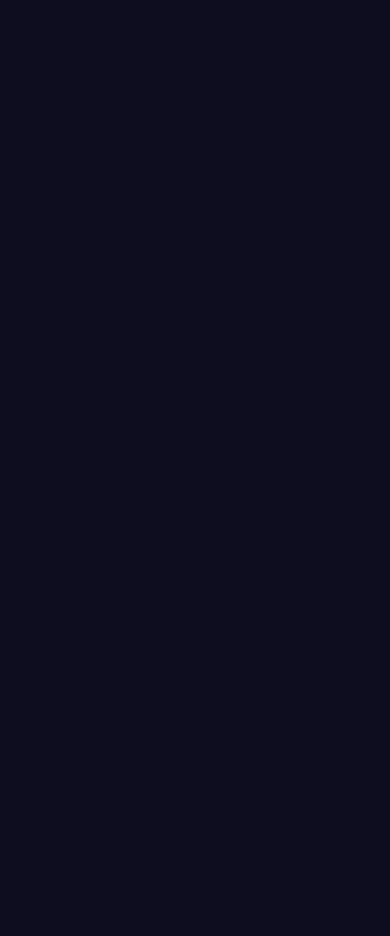
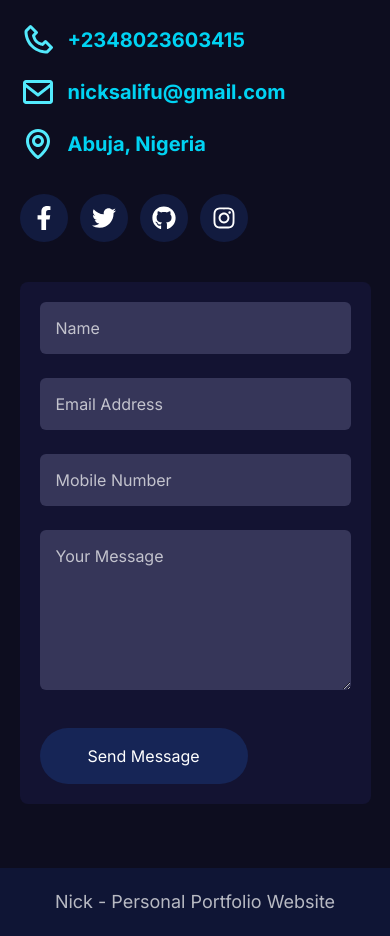
Before and after one commit to Nick-Salifu/web_portfolio, a Next.js app: page / in a window 390 px wide. Shown: the part 7820-8756 px from the top of the page. Before the commit the page ends 7606 px from the top, so only its background shows below. Built offline with nearby package versions, Linux system fonts and the light colour scheme.

Commit message:
completed the contact and footer section as well as added the scroll to top button

```diff
--- a/app/layout.jsx
+++ b/app/layout.jsx
@@ -1,6 +1,8 @@
 import { Inter } from "next/font/google";
 import "./globals.css";
 import ResponsiveNav from "@/components/Home/Navbar/ResponsiveNav";
+import Footer from "@/components/Home/Footer/Footer";
+import ScrollToTop from "@/components/Helper/ScrollToTop";
 
 const font = Inter({
   weight: ["100", "200", "300", "400", "500", "600", "700", "800", "900"],
@@ -20,6 +22,8 @@ export default function RootLayout({ children }) {
       >
         <ResponsiveNav />
         {children}
+        <Footer />
+        <ScrollToTop />
       </body>
     </html>
   );
--- /dev/null
+++ b/components/Helper/ScrollToTop.js
@@ -0,0 +1,38 @@
+"use client"
+
+import { useEffect, useState } from "react"
+import { FaArrowUp } from "react-icons/fa";
+
+const ScrollToTop = () => {
+    const [isVisible, setIsVisible] = useState(false);
+
+    // show and hide scroll to top button
+    useEffect(() => {
+        const toggleVisibility = () => {
+            if (window.scrollY > 300) setIsVisible(true)
+            else setIsVisible(false)
+        }
+        window.addEventListener("scroll", toggleVisibility)
+
+        return () => window.removeEventListener("scroll", toggleVisibility)
+    }, [])
+
+    // scroll to top function
+    const ScrollToTop = () => {
+        window.scrollTo({
+            top: 0,
+            behavior: "smooth"
+        })
+    }
+
+    return (
+        <div className="fixed bottom-4 right-4 animate-pulse">
+            {isVisible && (
+                <button className="bg-blue-950/60 cursor-pointer rounded-full text-white h-12 w-12 flex items-center justify-center focus:outline-none" onClick={ScrollToTop}>
+                    <FaArrowUp />
+                </button>
+            )}
+        </div>
+    )
+}
+export default ScrollToTop
--- /dev/null
+++ b/components/Home/Contact/Contact.jsx
@@ -0,0 +1,63 @@
+import { BiEnvelope, BiMap, BiPhone } from "react-icons/bi"
+import { FaFacebookF, FaGithub, FaInstagram, FaTwitter } from "react-icons/fa"
+
+const Contact = () => {
+    return (
+        <div className="py-16">
+            <div className="w-[90%] md:w-[80%] lg:w-[70%] grid grid-cols-1 items-center gap-10 mx-auto lg:grid-cols-2">
+                {/* Text section */}
+                <div>
+                    <h1 className="text-3xl sm:text-4xl lg:text-5xl font-bold text-gray-200">
+                        Schedule a call with me to see how I can help
+                    </h1>
+                    <p className="text-gray-400 mt-6 text-base lg:text-lg">
+                        Reach out to me today let's see how I can help you achieve your goals
+                    </p>
+
+                    {/* Info */}
+                    <div className="mt-7">
+                        <div className="flex items-center space-x-3 mb-4">
+                            <BiPhone className="w-9 h-9 text-cyan-300" />
+                            <p className="text-xl font-bold text-cyan-400">+2348023603415</p>
+                        </div>
+                        <div className="flex items-center space-x-3 mb-4">
+                            <BiEnvelope className="w-9 h-9 text-cyan-300" />
+                            <p className="text-xl font-bold text-cyan-400">nicksalifu@gmail.com</p>
+                        </div>
+                        <div className="flex items-center space-x-3 mb-4">
+                            <BiMap className="w-9 h-9 text-cyan-300" />
+                            <p className="text-xl font-bold text-cyan-400">Abuja, Nigeria</p>
+                        </div>
+                    </div>
+
+                    {/* Social */}
+                    <div className="flex items-center space-x-3 mt-8">
+                        <div className="w-12 h-12 bg-blue-950/60 rounded-full flex items-center justify-center flex-col cursor-pointer hover:bg-blue-800 transition-all duration-300">
+                            <FaFacebookF className="w-6 h-6 text-white" />
+                        </div>
+                        <div className="w-12 h-12 bg-blue-950/60 rounded-full flex items-center justify-center flex-col cursor-pointer hover:bg-sky-400 transition-all duration-300">
+                            <FaTwitter className="w-6 h-6 text-white" />
+                        </div>
+                        <div className="w-12 h-12 bg-blue-950/60 rounded-full flex items-center justify-center flex-col cursor-pointer hover:bg-black transition-all duration-300">
+                            <FaGithub className="w-6 h-6 text-white" />
+                        </div>
+                        <div className="w-12 h-12 bg-blue-950/60 rounded-full flex items-center justify-center flex-col cursor-pointer hover:bg-pink-400 transition-all duration-300">
+                            <FaInstagram className="w-6 h-6 text-white" />
+                        </div>
+                    </div>
+                </div>
+
+                {/* Form Section */}
+                <div className="p-5 md:p-10 rounded-lg bg-[#131332]">
+                    <input type="text" placeholder="Name" className="px-4 py-3.5 text-white outline-none rounded-md w-full bg-[#363659] placeholder:text-white/70" />
+                    <input type="email" placeholder="Email Address" className="px-4 mt-6 py-3.5 text-white outline-none rounded-md w-full bg-[#363659] placeholder:text-white/70" />
+                    <input type="number" placeholder="Mobile Number" className="px-4 mt-6 py-3.5 text-white outline-none rounded-md w-full bg-[#363659] placeholder:text-white/70" />
+                    <textarea placeholder="Your Message" className="px-4 mt-6 py-3.5 text-white outline-none rounded-md w-full bg-[#363659] placeholder:text-white/70 h-[10rem]"></textarea>
+                    <button className="mt-8 px-12 py-4 bg-blue-950 text-white hover:bg-blue-900 rounded-full transition-all duration-300 cursor-pointer">Send Message</button>
+                </div>
+            </div>
+        </div>
+    )
+}
+
+export default Contact
--- /dev/null
+++ b/components/Home/Footer/Footer.jsx
@@ -0,0 +1,12 @@
+
+const Footer = () => {
+  return (
+    <div className="bg-blue-900/20 p-5">
+        <h1 className="text-lg text-white/70 text-center">
+            Nick - Personal Portfolio Website
+        </h1>
+    </div>
+  )
+}
+
+export default Footer
--- a/components/Home/Home.jsx
+++ b/components/Home/Home.jsx
@@ -1,5 +1,6 @@
 import Blog from "./Blog/Blog"
 import ClientReview from "./ClientReview/ClientReview"
+import Contact from "./Contact/Contact"
 import Hero from "./Hero/Hero"
 import Projects from "./Projects/Projects"
 import Resume from "./Resume/Resume"
@@ -16,6 +17,7 @@ const Home = () => {
       <Skills />
       <ClientReview />
       <Blog />
+      <Contact />
     </div>
   )
 }
```
